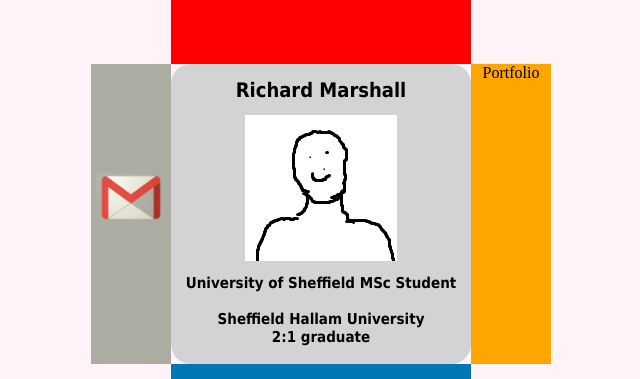
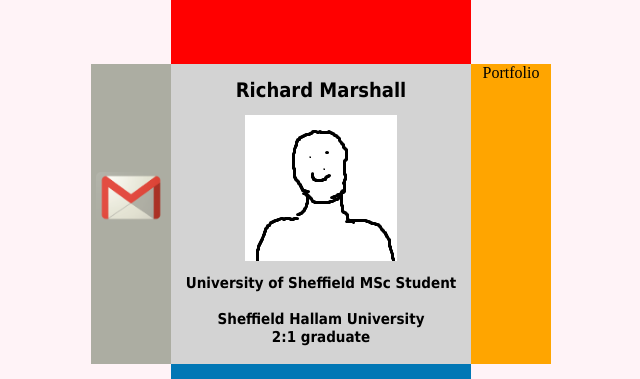
Before and after one commit to rsmarsh/rsmarsh.github.io, a plain HTML site: page portfolio/index.html in a window 1280 px wide. Shown: the part 142-521 px from the top of the page, 319-959 px from the left. Drawn offline with Linux system fonts and the light colour scheme.

Commit message:
removed corners added pics

```diff
--- a/portfolio/cubestyle.css
+++ b/portfolio/cubestyle.css
@@ -61,7 +61,7 @@ margin: auto;
 float: left;
 text-align: center;
 background-color: lightgray;
-border-radius: 20px;
+
 
 }
 
```
Also changed, not shown: biopic.png (added), gmail.png (added), linkedin.png (added).
